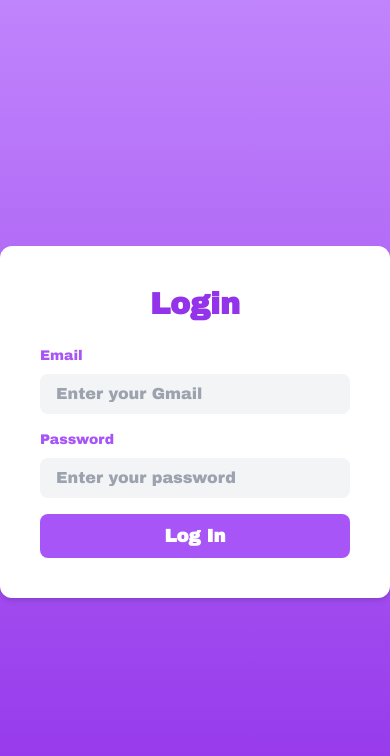
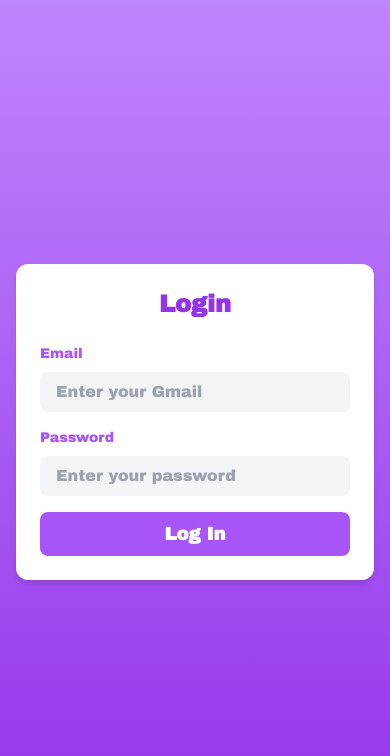
Before and after one commit to NP5555/age-Counter, a React (Create React App) app: page / in a window 390 px wide. Shown: the top 756 px of the page. Built offline with nearby package versions, Linux system fonts and the light colour scheme.

Commit message:
Update Login.jsx
added responsiveness for all screen devices

```diff
--- a/src/pages/Login.jsx
+++ b/src/pages/Login.jsx
@@ -23,9 +23,9 @@ const Login = ({ onLogin }) => {
   };
 
   return (
-    <div className="min-h-screen flex items-center justify-center bg-gradient-to-b from-purple-400 to-purple-600">
-      <div className=" shadow-md rounded-xl p-10 max-w-md w-full bg-white ">
-        <h2 className="text-3xl font-semibold text-center mb-6 text-purple-600">
+  <div className="min-h-screen flex items-center justify-center bg-gradient-to-b from-purple-400 to-purple-600 px-4 sm:px-6 lg:px-8">
+  <div className="shadow-md rounded-xl p-6 sm:p-10 w-full max-w-sm sm:max-w-md bg-white">
+    <h2 className="text-2xl sm:text-3xl font-semibold text-center mb-6 text-purple-600">
       Login
     </h2>
     <form
@@ -48,6 +48,7 @@ const Login = ({ onLogin }) => {
           onChange={(e) => setEmail(e.target.value)}
           className="w-full px-4 py-2 rounded-lg bg-gray-100 focus:outline-none focus:ring-2 focus:ring-purple-500"
           placeholder="Enter your Gmail"
+          required
         />
       </div>
       <div className="mb-4">
@@ -58,8 +59,9 @@ const Login = ({ onLogin }) => {
           type="password"
           value={password}
           onChange={(e) => setPassword(e.target.value)}
-              className="w-full px-4 py-2 bg-gray-100 text-gray-900 rounded-lg  focus:outline-none focus:ring-2 focus:ring-purple-500"
+          className="w-full px-4 py-2 bg-gray-100 text-gray-900 rounded-lg focus:outline-none focus:ring-2 focus:ring-purple-500"
           placeholder="Enter your password"
+          required
         />
       </div>
 
```
Lines whose indentation alone changed are shown as unchanged.
